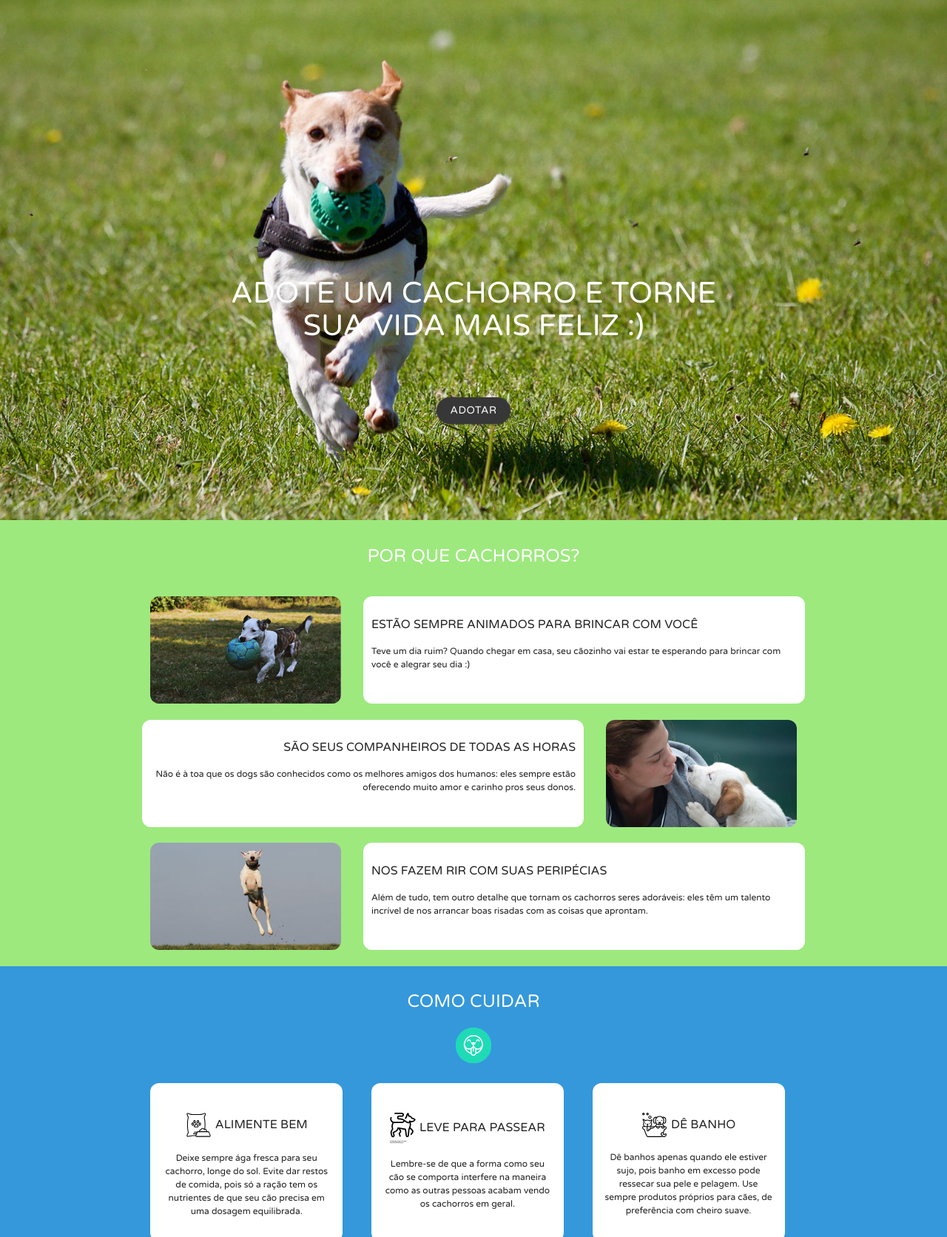
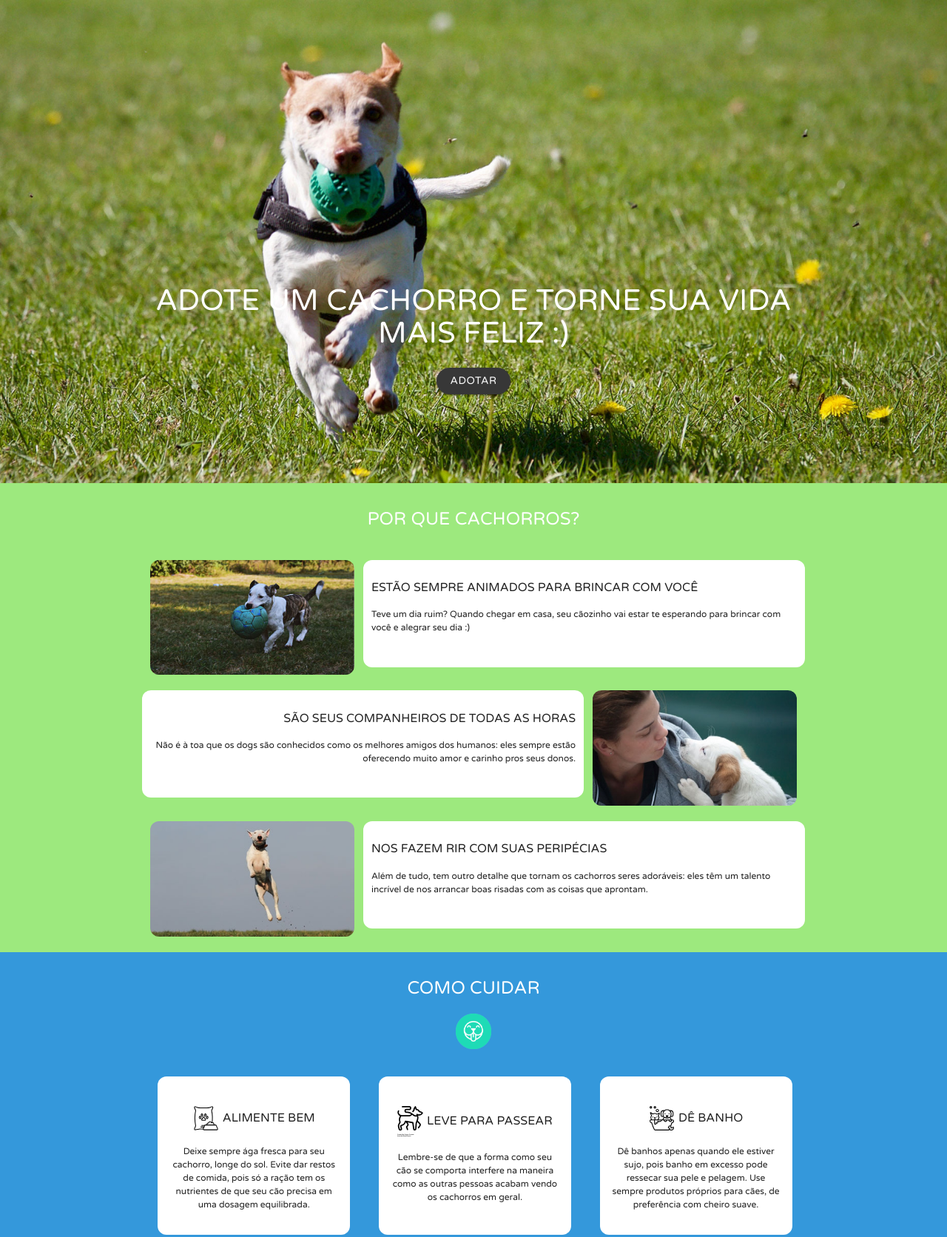
Before and after one commit to abrantesarthur/hike-missao-1, a plain HTML site: page index.html in a window 1280 px wide. Shown: the part 82-1754 px from the top of the page at 74% size. Drawn offline with Linux system fonts and the light colour scheme.

Commit message:
fixing layout

```diff
--- a/css/style.css
+++ b/css/style.css
@@ -1,18 +1,26 @@
 *{
 	font-family: 'Varela Round';
 }
+header {
+	background-color: #F0F8FF;
+	background-image: url("../img/dog-background.jpg");
+	background-size: cover;
+	background-position: center center;
+	background-repeat: no-repeat;
+	color: white;
+	text-align: center;
+	padding: 140px 0 100px;
+}
 
-header {
-	background-image: url("../img/dog-background.jpg");
-	height: 721px;
-	background-size: cover;
+@media (max-width: 768px) {
+  .second-section-img-div {
+  	display: none;
+  }
 }
 
 .btn-header {
 	border-radius: 24px;
 	background-color: #373737;
-	margin-left: 290px;
-	margin-top: 50px;
 	width: 100px
 }
 
@@ -21,9 +29,7 @@ header {
 }
 
 .first-section {
-	padding-top: 350px;
-	margin-left: 300px;
-	margin-right: 300px;
+	padding-top: 220px;
 }
 
 #second-section {
@@ -37,6 +43,7 @@ header {
 .second-section-col {
 	border-radius: 12px;
 	height: 145px;
+	max-width: 100%;
 	background-color: white;
 }
 
@@ -53,6 +60,7 @@ header {
 	border-radius: 12px;
 	background-color: white;
 	padding: 15px;
+	margin: 10px 10px 10px 10px;
 	width: 260px;
 	height: 214px
 }
@@ -79,12 +87,24 @@ header {
 }
 
 .fourth-section-col {
-	border-radius: 12px;
-	background-color: white;
-	text-align: center;
-	padding: 15px !important;
-	box-shadow: 3px 3px 50px grey;
+		border-radius: 12px;
+		background-color: white;
+		text-align: center;
+		box-shadow: 3px 3px 50px grey;
 }
+
+@media (min-width: 762px) {
+	.fourth-section-col {
+		padding: 15px !important;
+	}
+}
+
+@media (max-width: 762px) {
+	.fourth-section-col {
+		padding: 0px !important;
+	}
+}
+
 
 .fourth-section-text {
 	padding-left: 60px;
@@ -106,16 +126,17 @@ header {
 }
 
 #fifth-section {
+	background-color: #F0F8FF;
 	background-image: url("../img/dog-background-2.jpg");
+	background-size: cover;
 	height: 721px;
-	background-size: cover;
+	background-position: center center;
+	background-repeat: no-repeat;
 }
 
 .fifth-section-text {
 	margin-top: 280px;
 	margin-bottom: 20px;
-	margin-right: 100px;
-	margin-left: 100px;
 }
 
 #fifth-section-text-2 {
@@ -139,6 +160,10 @@ header {
 	margin-left: 115px;
 	margin-bottom: 10px;
 	width: 100px
+}
+
+.fifth-section-btn:hover {
+	background-color: #494949;
 }
 
 #sixth-section{
@@ -203,8 +228,6 @@ p {
 usei um height de 721px em vez de 1000px p/ background image do header
 font-sizes estão muito acima da realidade
 
-editar imagens da segunda sessão para que elas fiquem do mesmo formato e tamanho
-isso vai facilitar o alinhamento
 
 
 TO DO
--- a/index.html
+++ b/index.html
@@ -35,9 +35,13 @@
 
 	<!-- header -->
 	<header>
-		<div class="first-section">
-			<h1 class="white-text">ADOTE UM CACHORRO E TORNE SUA VIDA MAIS FELIZ :)</h1>
-			<a href="https://www.google.com" class="btn btn-header">ADOTAR</a>
+		<div class="container">
+			<div class="row">
+				<div class="first-section center-align">
+					<h1 class="white-text">ADOTE UM CACHORRO E TORNE SUA VIDA MAIS FELIZ :)</h1>
+					<a href="https://www.google.com" class="btn btn-header">ADOTAR</a>
+				</div>
+			</div>
 		</div>
 	</header>
 
@@ -50,31 +54,31 @@
 				</div>
 			</div>
 			<div class="row second-section-row">
-				<div class="col s8 push-s4 second-section-col">
+				<div class="col s4 second-section-img-div">
+      				<img height="145" class="responsive-img second-section-img" src="img/dog-playing.jpg">
+      			</div>
+				<div class="col s8 second-section-col">
 					<h3 style="text-align: left">ESTÃO SEMPRE ANIMADOS PARA BRINCAR COM VOCÊ</h3>
 					<p style="text-align: left">Teve um dia ruim? Quando chegar em casa, seu cãozinho vai estar te esperando para brincar com você e alegrar seu dia :)</p>
 				</div>
-      			<div class="col s4 pull-s8">
-      				<img height="145" class="second-section-img left-align" src="img/dog-playing.jpg">
-      			</div>
 			</div>
 			<div class="row second-section-row">
-				<div class="col s4 push-s8 right-align">
-					<img height="145" class="second-section-img" src="img/dog-cuddling.jpg">
-				</div>
-      			<div class="col s8 pull-s4 second-section-col">
+      			<div class="col s8 second-section-col">
       				<h3 style="text-align: right">SÃO SEUS COMPANHEIROS DE TODAS AS HORAS</h3>
 					<p style="text-align: right">Não é à toa que os dogs são conhecidos como os melhores amigos dos humanos: eles sempre estão oferecendo muito amor e carinho pros seus donos.</p>
       			</div>
+      			<div class="col s4 right-align second-section-img-div">
+					<img height="145" class="responsive-img second-section-img" src="img/dog-cuddling.jpg">
+				</div>
 			</div>
 			<div class="row second-section-row">
-				<div class="col s8 push-s4 second-section-col">
+				<div class="col s4 second-section-img-div">
+      				<img height="145" class="responsive-img second-section-img" src="img/dog-jumping.jpg">
+      			</div>
+				<div class="col s8 second-section-col">
 					<h3 style="text-align: left">NOS FAZEM RIR COM SUAS PERIPÉCIAS</h3>
 					<p style="text-align: left">Além de tudo, tem outro detalhe que tornam os cachorros seres adoráveis: eles têm um talento incrível de nos arrancar boas risadas com as coisas que aprontam.</p>
 				</div>
-      			<div class="col s4 pull-s8">
-      				<img height="145" class="second-section-img" src="img/dog-jumping.jpg">
-      			</div>
 			</div>
 		</div>
 	</div>
@@ -89,7 +93,7 @@
 				</div>
 			</div>
 			<div class="row third-section-row">
-				<div class="col s4">
+				<div class="col s12 m6 l4">
 					<div class="third-section-col third-section-text">
 						<h3>
 							<object width="35" class="svg-icon" data="img/icon-dog-food.svg" type="image/svg+xml"></object>ALIMENTE BEM
@@ -97,7 +101,7 @@
 						<p>Deixe sempre ága fresca para seu cachorro, longe do sol. Evite dar restos de comida, pois só a ração tem os nutrientes de que seu cão precisa em uma dosagem equilibrada.</p>
 					</div>
 				</div>
-				<div class="col s4">
+				<div class="col s12 m6 l4">
 					<div class="third-section-col third-section-text">
 						<h3>
 							<object width="35" class="svg-icon" data="img/icon-dog-walking.svg" type="image/svg+xml"></object>LEVE PARA PASSEAR
@@ -105,7 +109,7 @@
 						<p>Lembre-se de que a forma como seu cão se comporta interfere na maneira como as outras pessoas acabam vendo os cachorros em geral.</p>
 					</div>
 				</div>
-				<div class="col s4">
+				<div class="col s12 m6 l4">
 					<div class="third-section-col third-section-text">
 						<h3>
 							<object width="35" class="svg-icon" data="img/icon-dog-bath.svg" type="image/svg+xml"></object>DÊ BANHO
@@ -113,9 +117,7 @@
 						<p>Dê banhos apenas quando ele estiver sujo, pois banho em excesso pode ressecar sua pele e pelagem. Use sempre produtos próprios para cães, de preferência com cheiro suave.</p>
 					</div>
 				</div>
-			</div>
-			<div class="row third-section-row">
-				<div class="col s4">
+				<div class="col s12 m6 l4">
 					<div class="third-section-col third-section-text">
 						<h3>
 							<object width="35" class="svg-icon" data="img/icon-dog-training.svg" type="image/svg+xml"></object>EDUQUE
@@ -123,7 +125,7 @@
 						<p>Nunca grite nem bata em seu cão. No mercado há manuais que mostram como educá-lo. Seguir as dicas de um manual pode ser excelente para a convivência do cão com você e sua família.</p>
 					</div>
 				</div>
-				<div class="col s4">
+				<div class="col s12 m6 l4">
 					<div class="third-section-col third-section-text">
 						<h3>
 							<object width="35" class="svg-icon" data="img/icon-dog-vet.svg" type="image/svg+xml"></object>LEVE AO VETERINÁRIO
@@ -131,7 +133,7 @@
 						<p>Em caso de qualquer alteração no apetite, pelagem, ou comportamento do seu cão, leve-o ao veterinário. Mesmo que esteja tudo bem, leve-o para fazer um check-up anual.</p>
 					</div>
 				</div>
-				<div class="col s4">
+				<div class="col s12 m6 l4">
 					<div class="third-section-col third-section-text">
 						<h3>
 							<object width="35" class="svg-icon" data="img/icon-dog-playing.svg" type="image/svg+xml"></object>BRINQUE
@@ -139,7 +141,6 @@
 						<p>Cães adoram brinquedos de morder: ossos de borracha, plástico ou náilon. Não dê a ele objetos com pedaços que possam ser engolidos.</p>
 					</div>
 				</div>
-			</div>
 			<div class="row">
 				<div class="col s1 offset-s5">
 					<a href="https://www.google.com" class="btn third-section-btn">ADOTAR</a>
@@ -183,13 +184,13 @@
 	<!-- fifth section -->
 	<div id="fifth-section">
 		<div class="container">
-			<div class="row fifth-section-row">
-				<div class="col fifth-section-text">
+			<div class="row fifth-section-row center-align">
+		  		<div class="col fifth-section-text">
 					<h1 class="white-text">PRONTO PARA ADOTAR UM CÃOZINHO?</h1>
 				</div>
 			</div>
-			<div class="row fifth-section-row">
-				<div class="col fifth-section-col offset-s4 s4">
+			<div class="row fifth-section-row center-align">
+				<div class="col fifth-section-col offset-l4 s12">
 					<p id="fifth-section-text-2" class="black-text">Deixe seu e-mail</p>
 					<input type="text" name="email">
 					<a target="_blank" href="https://www.google.com" class="btn fifth-section-btn">Adotar</a>
```
